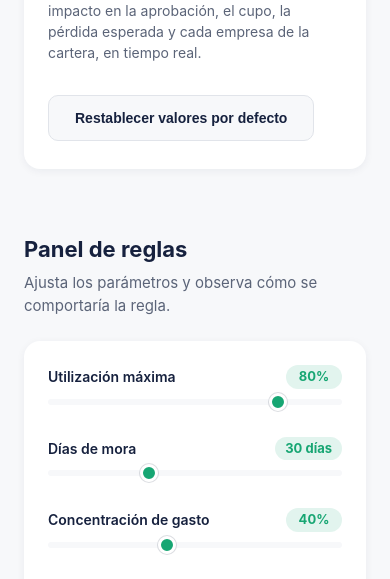
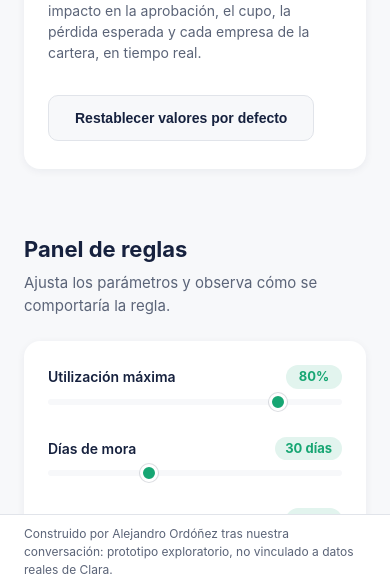
Before and after one commit to alejandrord14/risk-builder, a plain HTML site: page index.html in a window 390 px wide. Shown: the part 255-834 px from the top of the page. Drawn offline with Linux system fonts and the light colour scheme.

Commit message:
Footer de atribución siempre visible (position: fixed)
- .page-footer pasa de vivir solo al final del documento a quedar fijo
  (bottom: 0) en todo momento, con offset de 240px en desktop para no
  tapar el sidebar y ancho completo bajo 900px, donde el sidebar deja
  de ocupar espacio en flujo
- .companies suma padding-bottom (64px -> 120px) para que el footer
  fijo nunca cubra la última fila de la tabla o el panel de detalle
- Motivo: la aclaración de "prototipo personal, no vinculado a datos
  reales de Clara" debe verse siempre, no solo si alguien hace scroll
  hasta el final de la página
- Verificado en desktop y en viewport de 390px: sin overlap con el
  contenido en ningún punto del scroll
- DESIGN.md actualizado

```diff
--- a/style.css
+++ b/style.css
@@ -511,16 +511,22 @@ body {
 /* Companies table */
 
 .companies {
-  padding-bottom: 64px;
+  padding-bottom: 120px;
 }
 
 .page-footer {
+  position: fixed;
+  left: 240px;
+  right: 0;
+  bottom: 0;
+  z-index: 40;
+  background: var(--white);
   border-top: 1px solid #E1E4EA;
-  padding: 24px 0;
+  padding: 10px 0;
 }
 
 .page-footer p {
-  font-size: 13px;
+  font-size: 12px;
   color: var(--text-muted);
 }
 
@@ -789,6 +795,10 @@ body {
     position: static;
   }
 
+  .page-footer {
+    left: 0;
+  }
+
   .sidebar {
     position: fixed;
     left: 0;
```
Also changed, not shown: 1 other file.
